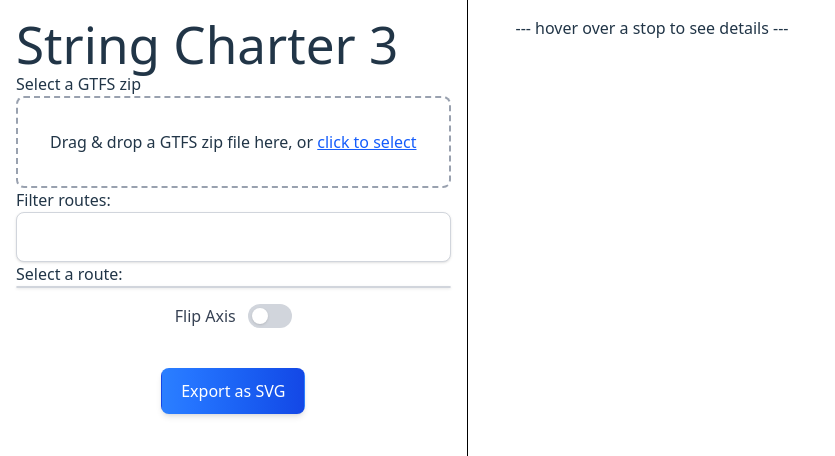
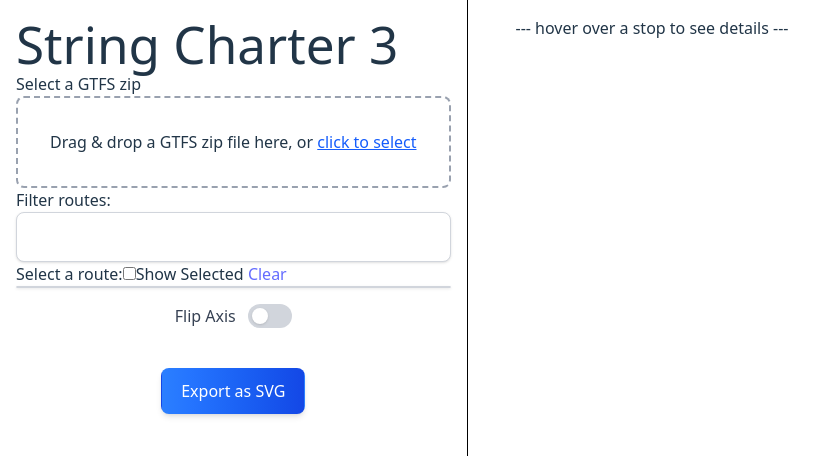
Before and after one commit to StofflR/String-Charter-3, a Vue app: page / in a window 1280 px wide. Shown: the top 456 px of the page, without its empty margins (0-835 px from the left). Built offline with nearby package versions, Linux system fonts and the light colour scheme.

Commit message:
more filter options

```diff
--- a/app/src/Utility.ts
+++ b/app/src/Utility.ts
@@ -13,6 +13,9 @@ export function getAllStations(data: Trip[]): string[] {
             allStations = stations;
         }
     }
+
+    // Deep copy.
+    allStations = allStations.slice();
 
     // Go through all trips and add stations that are not in the station array yet (longestStationArray).
     for (let i = 0; i < data?.length; i++) {
--- a/app/src/components/Controls.vue
+++ b/app/src/components/Controls.vue
@@ -33,6 +33,13 @@ function toggleSelection(route: string) {
     routes_selected.value.push(route);
   else
     routes_selected.value.splice(index, 1);
+  routeUpdate();
+}
+
+function clearRouteFilter() {
+  routes_selected.value = [];
+  routeFilter.value = "";
+  showOnlySelected.value = false;
   routeUpdate();
 }
 
@@ -83,8 +90,8 @@ async function handleGtfsUpload(files: FileList) {
       loadedRoutes = routes;
 
       const selectedRoute = loadedRoutes.at(0);
-      if (selectedRoute) {
-        generateStringGraph(selectedRoute.trips, flip_axis.value);
+      if (selectedRoute && selectedRoute.trips.length < 20) {
+         generateStringGraph(selectedRoute.trips, flip_axis.value);
       }
     }
 }
@@ -143,10 +150,17 @@ function exportAsSVG() {
 }
 
 let routeFilter = ref('');
+let showOnlySelected = ref(false);
+
 const filteredRoutes = computed(() => {
-  return routeNames.value.filter(option =>
-    option.toLowerCase().includes(routeFilter.value.toLocaleLowerCase())
-  )
+  if (showOnlySelected.value){
+    return routes_selected.value;
+  }
+  else {
+    return routeNames.value.filter(option =>
+      option.toLowerCase().includes(routeFilter.value.toLocaleLowerCase())
+    )
+  }
 });
 
 </script>
@@ -170,6 +184,8 @@ const filteredRoutes = computed(() => {
       <input id="rout-filter" v-model="routeFilter" class="block w-full appearance-none bg-white border border-gray-300 text-gray-700 py-3 px-4 pr-10 rounded-lg shadow-sm focus:outline-none focus:ring-2 focus:ring-blue-400 focus:border-blue-400 transition">
 
       <label for="route-select" class="mt-6">Select a route:</label>
+      <input type="checkbox" v-model="showOnlySelected" />Show Selected
+      <a @click="clearRouteFilter()">Clear</a>
       <div>
         <div id="route-select"
           class="block w-full appearance-none bg-white border border-gray-300 text-gray-700 rounded-lg shadow-sm focus:outline-none focus:ring-2 focus:ring-blue-400 focus:border-blue-400 transition">
```
